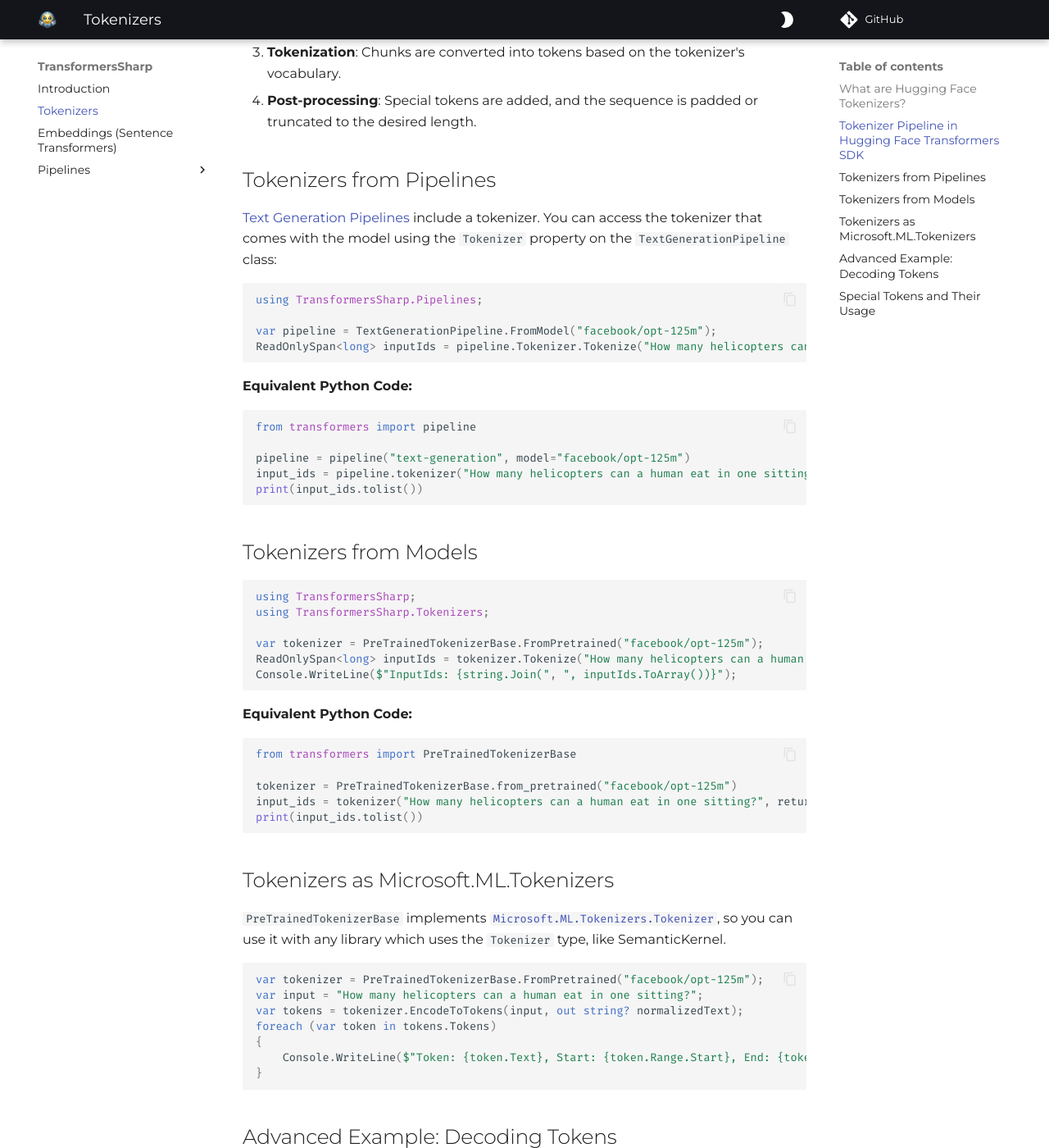
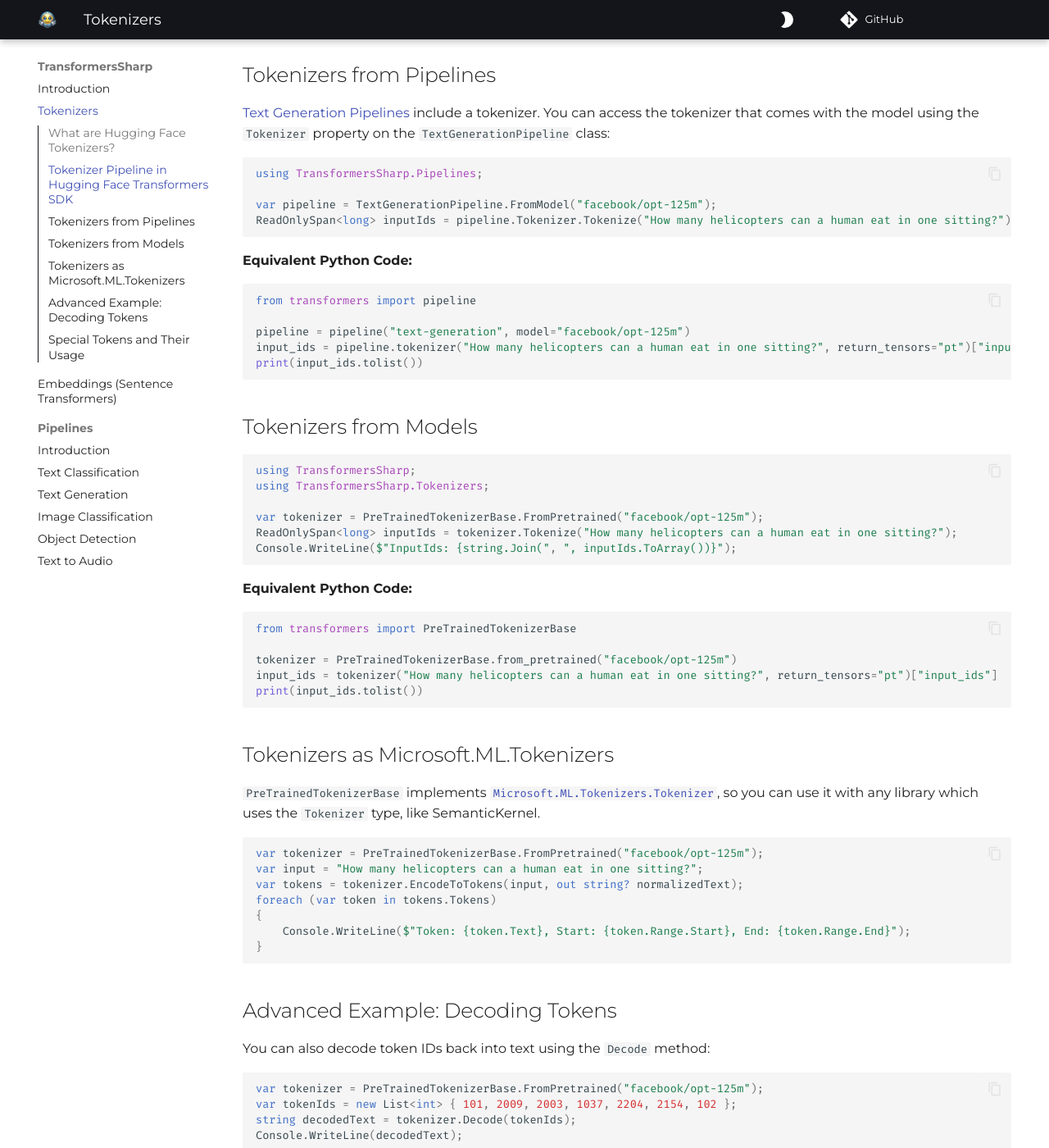
Before and after one commit to tonybaloney/TransformersSharp, an MkDocs documentation site: the page built from docs/tokenizers.md, in a window 1280 px wide and 1400 px high, scrolled down 624 px. Shown: the whole window at 82% size. Built offline with MkDocs 1.6.1 and Material for MkDocs 9.7.7, drawn with Linux system fonts in a browser that asks for light colours; comment, search, counter and statistics services are not loaded.

Commit message:
configure nav

```diff
--- a/mkdocs.yml
+++ b/mkdocs.yml
@@ -24,7 +24,9 @@ theme:
     - navigation.instant
     - navigation.footer
     - content.code.copy
-    - navigation.tabs.sticky
+    - navigation.sections
+    - navigation.expand
+    - toc.integrate
     - content.tabs.link
 
   # Change Font: https://squidfunk.github.io/mkdocs-material/setup/changing-the-fonts/?h=fonts
```
